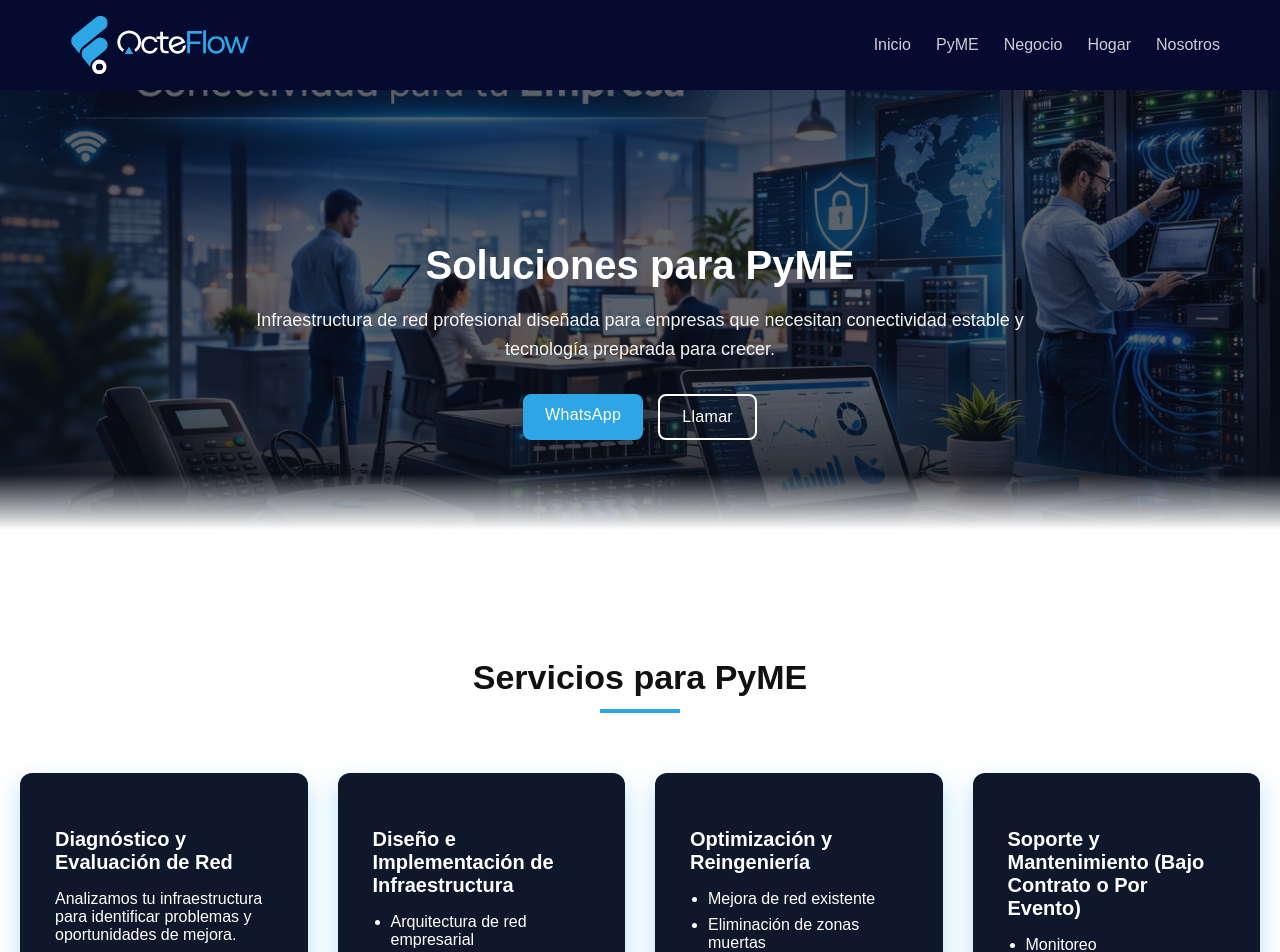
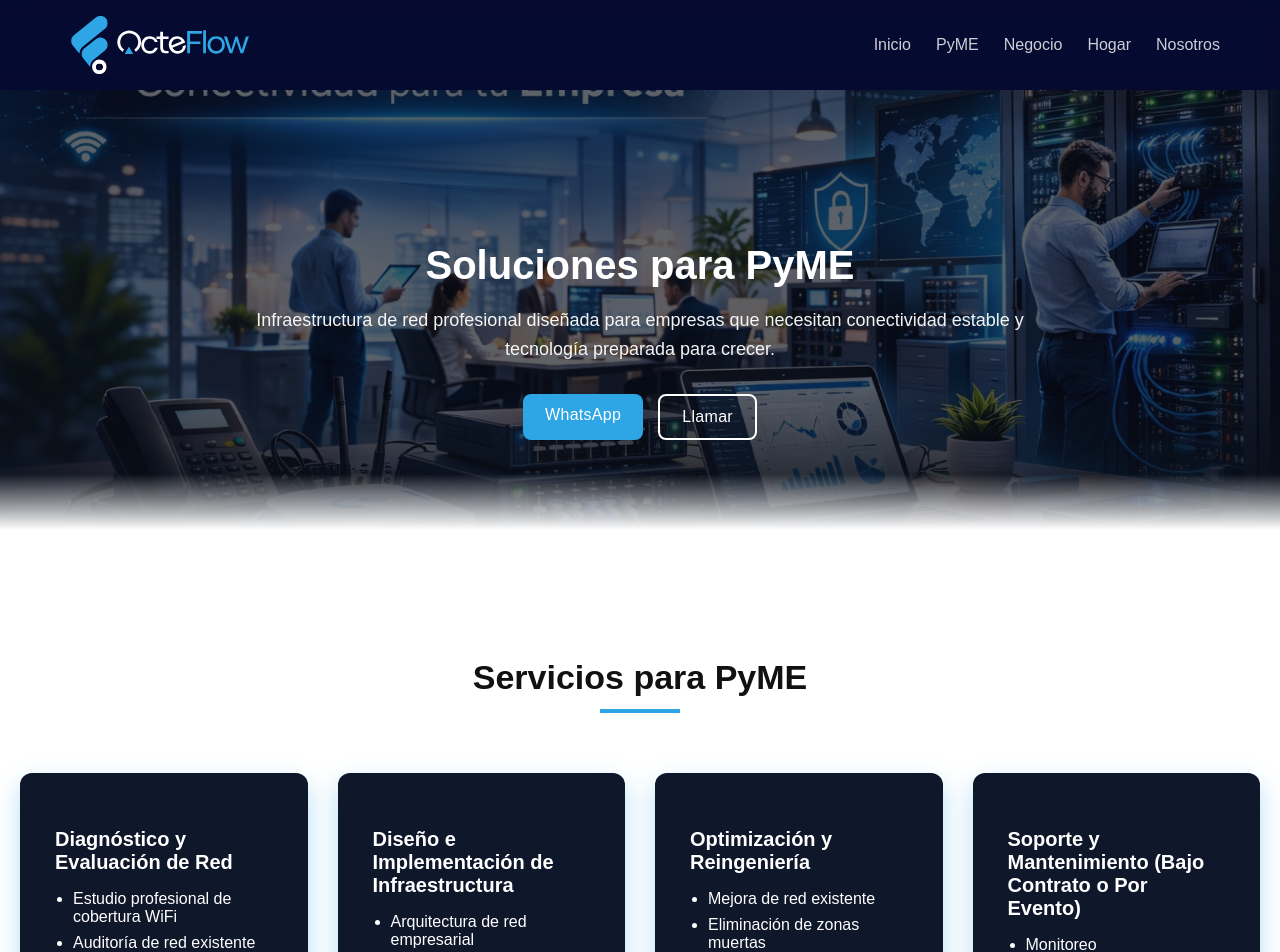
Before and after one commit to OcteFlow/octeflow-site, a Next.js app: page /pyme in a window 1280 px wide. Shown: the top 952 px of the page. Built offline with nearby package versions, Linux system fonts and the light colour scheme.

Commit message:
Update catalogData.js

```diff
--- a/data/catalogData.js
+++ b/data/catalogData.js
@@ -3,7 +3,6 @@ export const catalogData = {
   pyme: [
     {
       title: "Diagnóstico y Evaluación de Red",
-      description: "Analizamos tu infraestructura para identificar problemas y oportunidades de mejora.",
       list: [
         "Estudio profesional de cobertura WiFi",
         "Auditoría de red existente",
```
